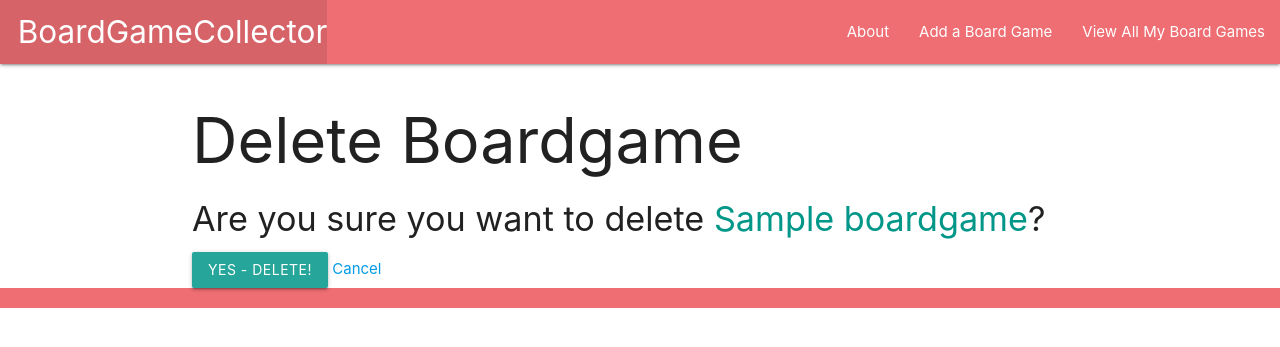
After one commit to sean-yates/Board-Game-Collector, a Django app: page /boardgames/1/delete/ in a window 1280 px wide. The commit adds this page. Shown: the top 347 px of the page. Run offline with Django 3.2, Linux system fonts and the light colour scheme; tables that the repository leaves empty hold one stand-in row (values such as "Sample post").

Commit message:
added edit and delete functionality for boardgames

```diff
--- a/main_app/templates/boardgames/detail.html
+++ b/main_app/templates/boardgames/detail.html
@@ -9,6 +9,10 @@
     <p>players: {{ boardgame.players }}</p>
     <p>playtime: {{ boardgame.playtime }}</p>
   </div>
+  <div class="card-action">
+    <a href="{% url 'boardgames_update' boardgame.id %}">Edit</a>
+    <a href="{% url 'boardgames_delete' boardgame.id %}">Delete</a>
+  </div>
 </div>
 
 {% endblock %}
--- /dev/null
+++ b/main_app/templates/main_app/boardgame_confirm_delete.html
@@ -0,0 +1,14 @@
+{% extends 'base.html' %} {% block content %}
+<h1>Delete Boardgame</h1>
+
+<h4>
+  Are you sure you want to delete
+  <span class="teal-text">{{ object.name }}</span>?
+</h4>
+
+<form action="" method="POST">
+  {% csrf_token %}
+  <input type="submit" value="Yes - Delete!" class="btn" />
+  <a href="{% url 'detail' boardgame.id %}">Cancel</a>
+</form>
+{% endblock %}
--- a/main_app/templates/main_app/boardgame_form.html
+++ b/main_app/templates/main_app/boardgame_form.html
@@ -1,4 +1,8 @@
-{% extends 'base.html' %} {% block content %}
+{% extends 'base.html' %} {% block content %} {% if object %}
+<h1>Edit <span class="teal-text">{{object.name}}</span></h1>
+{% else %}
+<h1>Add Cat</h1>
+{% endif %}
 <!-- Leaving the action empty makes the form post to the same url used to display it -->
 <form action="" method="post">
   <!-- Django requires the following for security purposes -->
--- a/main_app/urls.py
+++ b/main_app/urls.py
@@ -8,5 +8,9 @@ urlpatterns = [
     path('boardgames/<int:boardgame_id>',
          views.boardgames_detail, name='detail'),
     path('boardgames/create/', views.BoardgameCreate.as_view(),
-         name='boardgames_create')
+         name='boardgames_create'),
+    path('boardgames/<int:pk>/update/',
+         views.BoardgameUpdate.as_view(), name='boardgames_update'),
+    path('boardgames/<int:pk>/delete/',
+         views.BoardgameDelete.as_view(), name='boardgames_delete'),
 ]
--- a/main_app/views.py
+++ b/main_app/views.py
@@ -1,5 +1,5 @@
 from django.shortcuts import render
-from django.views.generic.edit import CreateView
+from django.views.generic.edit import CreateView, UpdateView, DeleteView
 
 # Create your views here.
 from django.http import HttpResponse
@@ -33,3 +33,14 @@ def boardgames_detail(request, boardgame_id):
 class BoardgameCreate(CreateView):
     model = Boardgame
     fields = '__all__'
+
+
+class BoardgameUpdate(UpdateView):
+    model = Boardgame
+    # Let's disallow the renaming of a Boardgame by excluding the name field!
+    fields = ['genre', 'players', 'playtime']
+
+
+class BoardgameDelete(DeleteView):
+    model = Boardgame
+    success_url = '/boardgames/'
```
